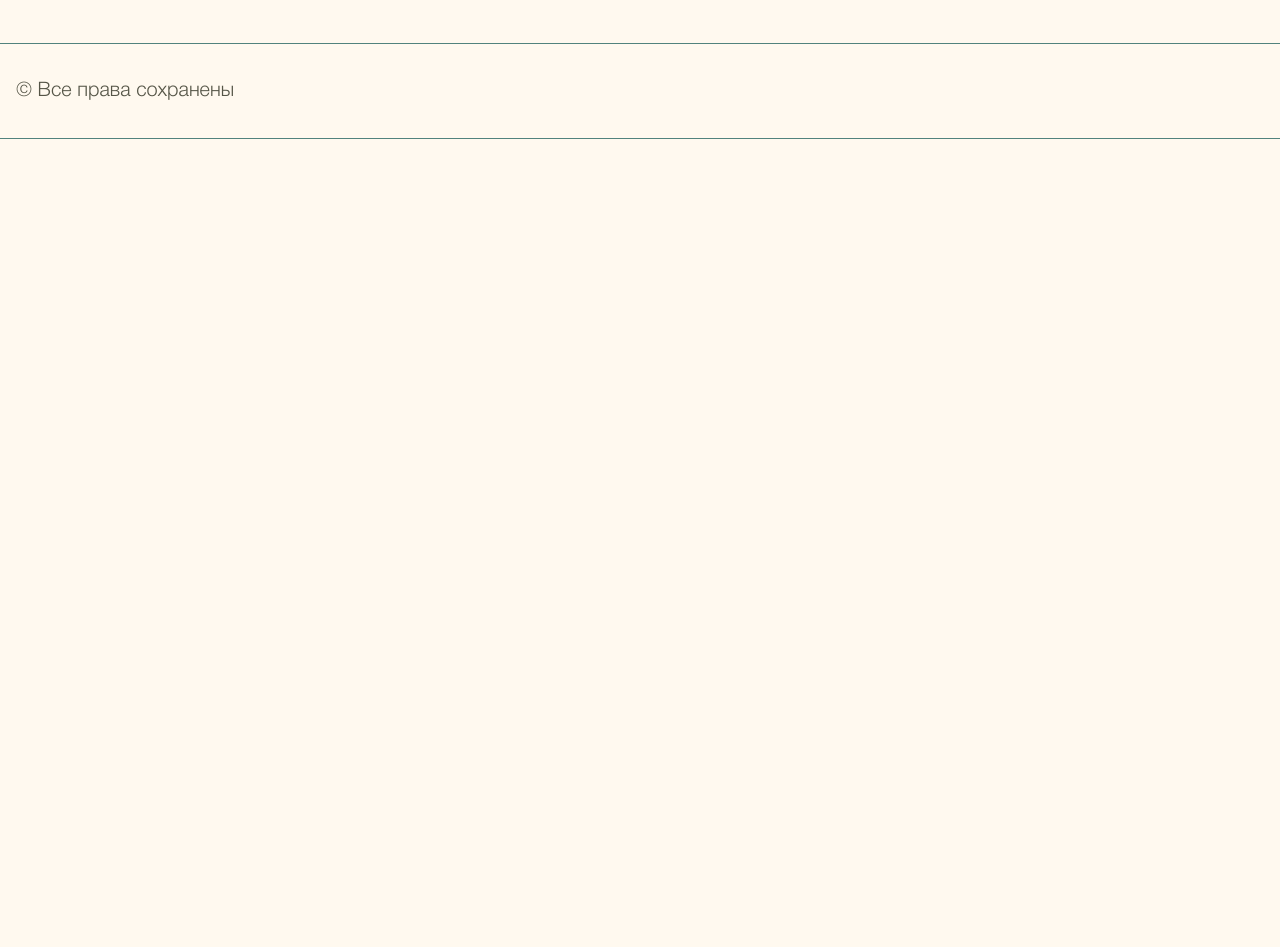
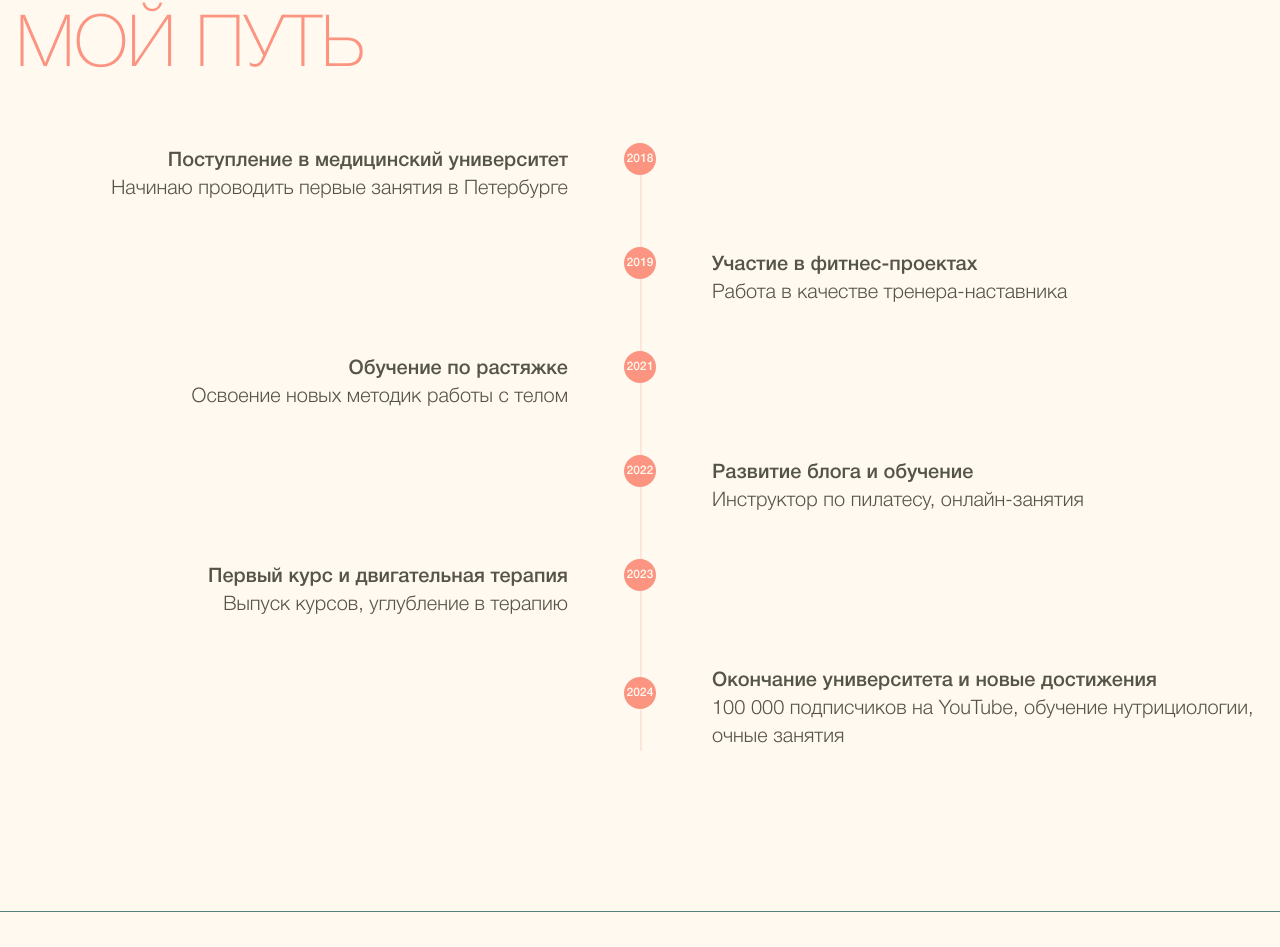
Before and after one commit to artemyizmaylov/maristretching, a Next.js app: page /about-me in a window 1280 px wide. Shown: the part 1277-2224 px from the top of the page. Before the commit the page ends 1416 px from the top, so only its background shows below. Built offline with nearby package versions, Linux system fonts and the light colour scheme.

Commit message:
добавлен новый блок

```diff
--- a/app/about-me/page.jsx
+++ b/app/about-me/page.jsx
@@ -49,6 +49,93 @@ export default function AboutMe() {
                     </Link>
                 </div>
             </div>
+
+            {/* Блок "Мой путь" */}
+            <div className="mt-20 sm:mt-32">
+                <h2 className="text-pink font-extralight text-4xl sm:text-6xl lg:text-7xl uppercase pb-10 sm:pb-16">
+                    Мой путь
+                </h2>
+
+                <div className="relative">
+                    {/* Вертикальная линия таймлайна */}
+                    <div className="absolute left-4 sm:left-1/2 h-full w-0.5 bg-pink/20 -z-10"></div>
+
+                    {/* Элементы таймлайна */}
+                    <div className="space-y-12">
+                        {/* 2018 */}
+                        <div className="relative flex flex-col sm:flex-row items-start sm:items-center gap-6 sm:gap-12">
+                            <div className="sm:absolute left-4 sm:left-1/2 sm:-translate-x-1/2 -translate-y-1/2 flex items-center justify-center w-8 h-8 rounded-full bg-pink text-white font-medium text-xs">
+                                2018
+                            </div>
+                            <div className="sm:w-1/2 sm:pr-12 sm:mt-0 sm:text-right ml-12 sm:ml-0">
+                                <p className="text-lg sm:text-xl font-medium text-gray-900">Поступление в медицинский университет</p>
+                                <p className="text-gray-600">Начинаю проводить первые занятия в Петербурге</p>
+                            </div>
+                            <div className="sm:w-1/2 sm:pl-12 hidden sm:block"></div>
+                        </div>
+
+                        {/* 2019 */}
+                        <div className="relative flex flex-col sm:flex-row items-start sm:items-center gap-6 sm:gap-12">
+                            <div className="sm:absolute left-4 sm:left-1/2 sm:-translate-x-1/2 -translate-y-1/2 flex items-center justify-center w-8 h-8 rounded-full bg-pink text-white font-medium text-xs">
+                                2019
+                            </div>
+                            <div className="sm:w-1/2 sm:pr-12 hidden sm:block"></div>
+                            <div className="sm:w-1/2 sm:pl-12 ml-12 sm:ml-0">
+                                <p className="text-lg sm:text-xl font-medium text-gray-900">Участие в фитнес-проектах</p>
+                                <p className="text-gray-600">Работа в качестве тренера-наставника</p>
+                            </div>
+                        </div>
+
+                        {/* 2021 */}
+                        <div className="relative flex flex-col sm:flex-row items-start sm:items-center gap-6 sm:gap-12">
+                            <div className="sm:absolute left-4 sm:left-1/2 sm:-translate-x-1/2 -translate-y-1/2 flex items-center justify-center w-8 h-8 rounded-full bg-pink text-white font-medium text-xs">
+                                2021
+                            </div>
+                            <div className="sm:w-1/2 sm:pr-12 sm:mt-0 sm:text-right ml-12 sm:ml-0">
+                                <p className="text-lg sm:text-xl font-medium text-gray-900">Обучение по растяжке</p>
+                                <p className="text-gray-600">Освоение новых методик работы с телом</p>
+                            </div>
+                            <div className="sm:w-1/2 sm:pl-12 hidden sm:block"></div>
+                        </div>
+
+                        {/* 2022 */}
+                        <div className="relative flex flex-col sm:flex-row items-start sm:items-center gap-6 sm:gap-12">
+                            <div className="sm:absolute left-4 sm:left-1/2 sm:-translate-x-1/2 -translate-y-1/2 flex items-center justify-center w-8 h-8 rounded-full bg-pink text-white font-medium text-xs">
+                                2022
+                            </div>
+                            <div className="sm:w-1/2 sm:pr-12 hidden sm:block"></div>
+                            <div className="sm:w-1/2 sm:pl-12 ml-12 sm:ml-0">
+                                <p className="text-lg sm:text-xl font-medium text-gray-900">Развитие блога и обучение</p>
+                                <p className="text-gray-600">Инструктор по пилатесу, онлайн-занятия</p>
+                            </div>
+                        </div>
+
+                        {/* 2023 */}
+                        <div className="relative flex flex-col sm:flex-row items-start sm:items-center gap-6 sm:gap-12">
+                            <div className="sm:absolute left-4 sm:left-1/2 sm:-translate-x-1/2 -translate-y-1/2 flex items-center justify-center w-8 h-8 rounded-full bg-pink text-white font-medium text-xs">
+                                2023
+                            </div>
+                            <div className="sm:w-1/2 sm:pr-12 sm:mt-0 sm:text-right ml-12 sm:ml-0">
+                                <p className="text-lg sm:text-xl font-medium text-gray-900">Первый курс и двигательная терапия</p>
+                                <p className="text-gray-600">Выпуск курсов, углубление в терапию</p>
+                            </div>
+                            <div className="sm:w-1/2 sm:pl-12 hidden sm:block"></div>
+                        </div>
+
+                        {/* 2024 */}
+                        <div className="relative flex flex-col sm:flex-row items-start sm:items-center gap-6 sm:gap-12">
+                            <div className="sm:absolute left-4 sm:left-1/2 sm:-translate-x-1/2 -translate-y-1/2 flex items-center justify-center w-8 h-8 rounded-full bg-pink text-white font-medium text-xs">
+                                2024
+                            </div>
+                            <div className="sm:w-1/2 sm:pr-12 hidden sm:block"></div>
+                            <div className="sm:w-1/2 sm:pl-12 ml-12 sm:ml-0">
+                                <p className="text-lg sm:text-xl font-medium text-gray-900">Окончание университета и новые достижения</p>
+                                <p className="text-gray-600">100 000 подписчиков на YouTube, обучение нутрициологии, очные занятия</p>
+                            </div>
+                        </div>
+                    </div>
+                </div>
+            </div>
         </div>
     );
 }
```
